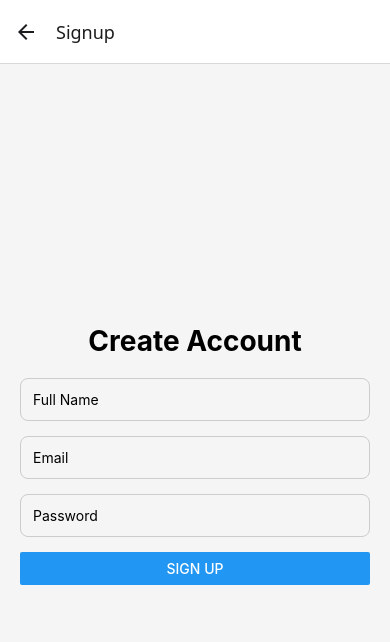
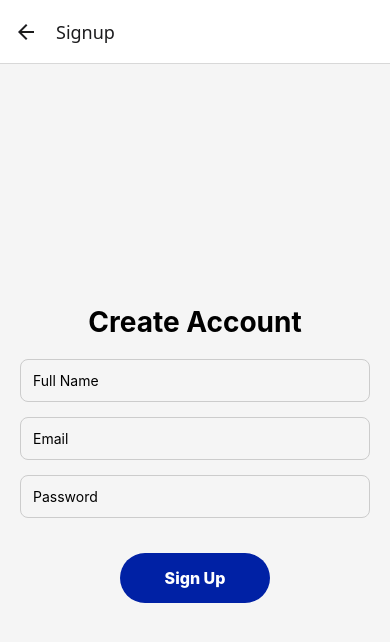
Before and after one commit to katieboetig/ChompCourse, a React Native app: screen /Signup in a window 390 px wide. Shown: the top 642 px of the page. Built offline with nearby package versions, Linux system fonts and the light colour scheme.

Commit message:
Changed design for pre-existing screens
To align w/ figma

```diff
--- a/cover/CoverScreen.js
+++ b/cover/CoverScreen.js
@@ -10,10 +10,13 @@ export default function CoverScreen({ navigation }) {
       style={styles.background}
     >
       <View style={styles.container}>
-      <Text style={{ fontSize: 30, fontWeight: "bold", textAlign: "center", color: "white", marginBottom: 40 }}>
-          ChompCourse: Bite into the Best Classes!
+      <Text style={{ fontSize: 30, fontWeight: "bold", textAlign: "center", color: "white", marginBottom: 20 }}>
+          Welcome to ChompCourse
         </Text>
 
+        <Text style={{ fontSize: 18, fontWeight: "", textAlign: "center", color: "white", marginBottom: 10 }}>
+          Bite into the best classes!
+        </Text>
 
         <TouchableOpacity style={styles.loginButton} onPress={() => navigation.navigate('Login')}>
           <Text style={styles.buttonText}>Login</Text>
@@ -43,22 +46,22 @@ const styles = StyleSheet.create({
     height: 20,
   },
   createAccountButton: {
-    backgroundColor: '#F8B195',
+    backgroundColor: '#0021A5',
     borderRadius: 25,
     padding: 15,
     alignItems: 'center',
     alignSelf: 'center',
     marginTop: 20,
-    width: 200,
+    width: 150,
   },
   loginButton: {
-    backgroundColor: '#F8B195',
+    backgroundColor: '#FA4616',
     borderRadius: 25,
     padding: 15,
     alignItems: 'center',
     alignSelf: 'center',
     marginTop: 20,
-    width: 200,
+    width: 150,
   },
 
   buttonText: {
--- a/cover/screens/MajorSelectionScreen.js
+++ b/cover/screens/MajorSelectionScreen.js
@@ -1,5 +1,5 @@
 import React, { useState } from 'react';
-import { View, Text, Button, StyleSheet } from 'react-native';
+import { View, Text, Button, StyleSheet, TouchableOpacity } from 'react-native';
 import DropDownPicker from 'react-native-dropdown-picker';
 
 export default function MajorSelectionScreen({ navigation }) {
@@ -25,7 +25,7 @@ export default function MajorSelectionScreen({ navigation }) {
 
     return (
         <View style={styles.container}>
-            <Text style={styles.title}>Select Your Major</Text>
+            <Text style={styles.title}>Select your major</Text>
             <View style={styles.dropdownContainer}>
                 <DropDownPicker
                     open={open}
@@ -40,12 +40,10 @@ export default function MajorSelectionScreen({ navigation }) {
                 />
             </View>
 
-            <Button
-                title="Submit"
-                onPress={handleSubmit}
-                color="#007AFF"
-                disabled={!major}
-            />
+
+            <TouchableOpacity style={styles.continueButton} onPress={handleSubmit}>
+                            <Text style={styles.buttonText}>Continue</Text>
+                          </TouchableOpacity>
         </View>
     );
 }
@@ -76,5 +74,19 @@ const styles = StyleSheet.create({
     dropdownList: {
         borderColor: '#ccc',
         backgroundColor: '#fff',
-    }
+    },
+    continueButton: {
+        backgroundColor: '#FA4616',
+        borderRadius: 25,
+        padding: 15,
+        alignItems: 'center',
+        alignSelf: 'center',
+        marginTop: 20,
+        width: 150,
+      },
+      buttonText: {
+        color: '#ffffff',
+        fontSize: 16,
+        fontWeight: "800",
+      },
 });
--- a/login-signup/LoginScreen.js
+++ b/login-signup/LoginScreen.js
@@ -42,7 +42,10 @@ export default function LoginScreen({ navigation }) {  // ✅ Ensure navigation
         onChangeText={setPassword}
         secureTextEntry
       />
-      <Button title="Login" onPress={handleLogin} />
+
+       <TouchableOpacity style={styles.loginButton} onPress={handleLogin}>
+                <Text style={styles.buttonText}>Login</Text>
+              </TouchableOpacity>
     </View>
   );
 }
@@ -50,7 +53,6 @@ const styles = StyleSheet.create({
   container: {
       flex: 1,
       justifyContent: 'center',
-      alignItems: 'center',
       backgroundColor: '#f5f5f5',
       paddingHorizontal: 20,
   },
@@ -67,4 +69,19 @@ const styles = StyleSheet.create({
       marginBottom: 15,
       borderRadius: 8,
   },
+  loginButton: {
+    backgroundColor: '#FA4616',
+    borderRadius: 25,
+    padding: 15,
+    alignItems: 'center',
+    alignSelf: 'center',
+    marginTop: 20,
+    width: 150,
+  },
+
+  buttonText: {
+    color: '#ffffff',
+    fontSize: 16,
+    fontWeight: "800",
+  },
 });
--- a/login-signup/SignupScreen.js
+++ b/login-signup/SignupScreen.js
@@ -1,5 +1,5 @@
 import React, { useState } from 'react';
-import { View, Text, TextInput, Button, StyleSheet } from 'react-native';
+import { View, Text, TextInput, Button, StyleSheet, TouchableOpacity } from 'react-native';
 import { doCreateUserWithEmailAndPassword } from '../firebase/auth';
 import { auth } from '../firebase/firebase';
 
@@ -55,7 +55,10 @@ export default function LoginScreen({ navigation }) {
         onChangeText={setPassword}
         secureTextEntry
       />
-      <Button title="Sign Up" onPress={handleCreateAccount} />
+
+      <TouchableOpacity style={styles.createAccountButton} onPress={handleCreateAccount}>
+                <Text style={styles.buttonText}>Sign Up</Text>
+              </TouchableOpacity>
     </View>
   );
 }
@@ -81,4 +84,18 @@ const styles = StyleSheet.create({
     marginBottom: 15,
     borderRadius: 8,
   },
+  createAccountButton: {
+    backgroundColor: '#0021A5',
+    borderRadius: 25,
+    padding: 15,
+    alignItems: 'center',
+    alignSelf: 'center',
+    marginTop: 20,
+    width: 150,
+  },
+  buttonText: {
+    color: '#ffffff',
+    fontSize: 16,
+    fontWeight: "800",
+  },
 });
```
